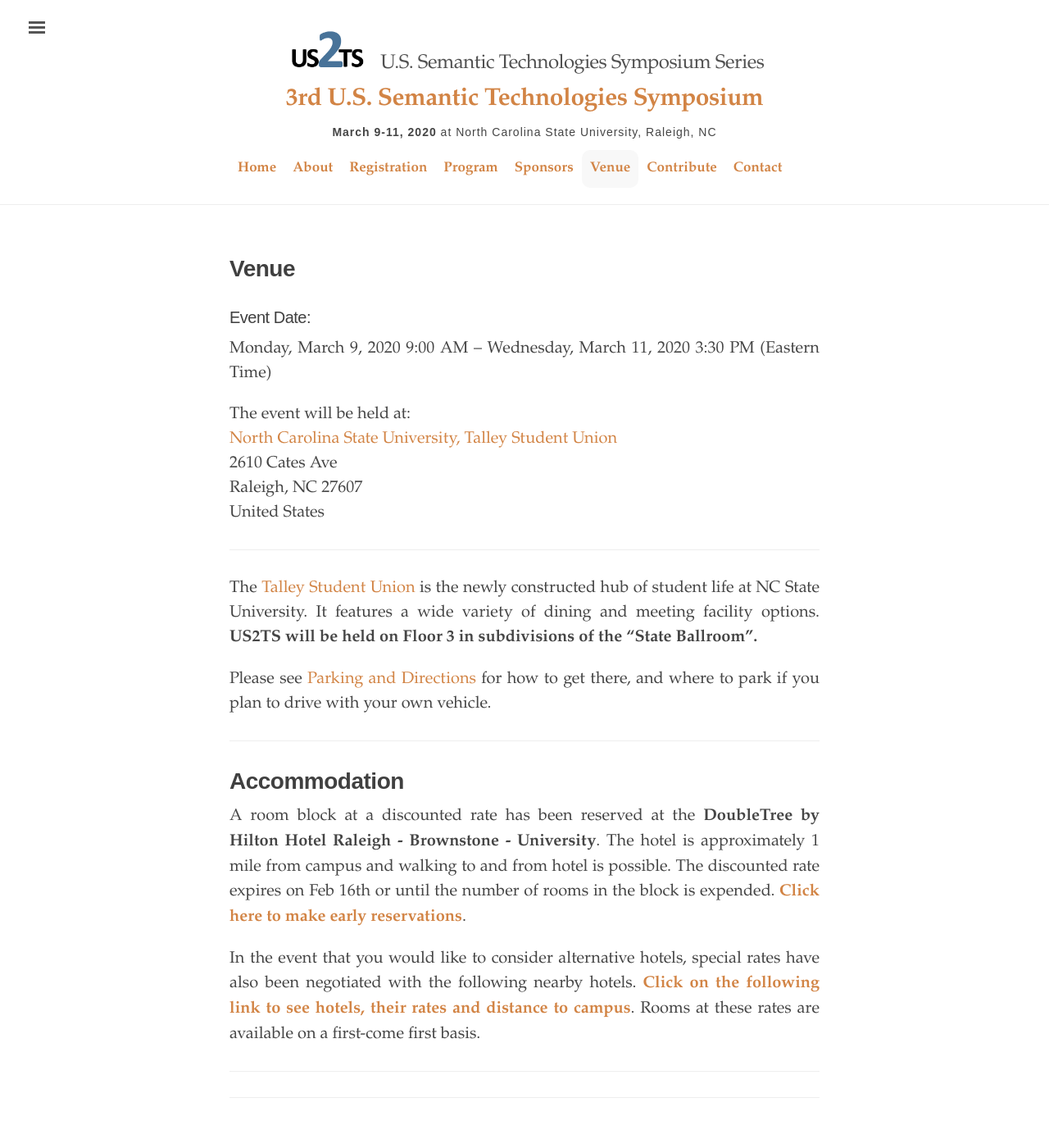
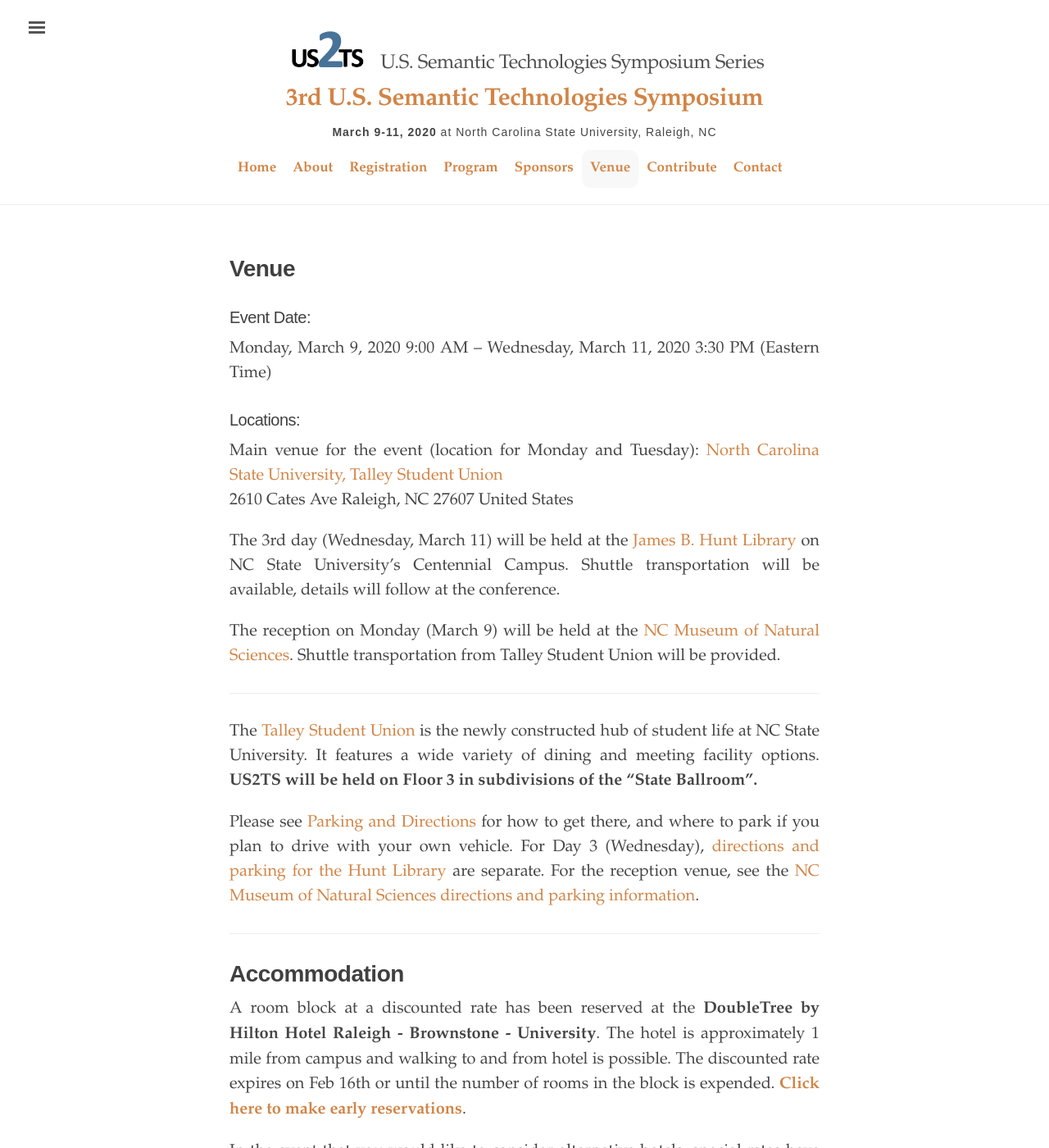
Before and after one commit to us2ts/us2ts.github.io, a Jekyll site: the page built from pages/venue.md, in a window 1280 px wide and 1400 px high. Shown: the whole window at 82% size. Built offline with Jekyll 4.4.1, drawn with Linux system fonts in a browser that asks for light colours; comment, search, counter and statistics services are not loaded.

Commit message:
Adds information about the Hunt Library and the reception venue

```diff
--- a/pages/venue.md
+++ b/pages/venue.md
@@ -13,17 +13,23 @@
 ### Event Date:
 Monday, March 9, 2020 9:00 AM -- Wednesday, March 11, 2020 3:30 PM (Eastern Time)
 
-The event will be held at:
+### Locations:
+
+Main venue for the event (location for Monday and Tuesday):
 [North Carolina State University, Talley Student Union](https://www.google.com/maps?q=2610+Cates+Ave+++Raleigh+NC+27607+US)
 2610 Cates Ave
 Raleigh, NC 27607
 United States
 
+The 3rd day (Wednesday, March 11) will be held at the [James B. Hunt Library](https://www.lib.ncsu.edu/huntlibrary) on NC State University's Centennial Campus. Shuttle transportation will be available, details will follow at the conference.
+
+The reception on Monday (March 9) will be held at the [NC Museum of Natural Sciences](https://naturalsciences.org). Shuttle transportation from Talley Student Union will be provided.
+
 ----------------------
 
 The [Talley Student Union](https://studentcenters.ncsu.edu/location/talley/) is the newly constructed hub of student life at NC State University. It features a wide variety of dining and meeting facility options. **US2TS will be held on Floor 3 in subdivisions of the "State Ballroom".**
 
-Please see [Parking and Directions](https://studentcenters.ncsu.edu/facility-information/parking-directions/) for how to get there, and where to park if you plan to drive with your own vehicle.
+Please see [Parking and Directions](https://studentcenters.ncsu.edu/facility-information/parking-directions/) for how to get there, and where to park if you plan to drive with your own vehicle. For Day 3 (Wednesday), [directions and parking for the Hunt Library](https://www.lib.ncsu.edu/huntlibrary/parking) are separate. For the reception venue, see the [NC Museum of Natural Sciences directions and parking information](https://naturalsciences.org/visit/directions-parking).
 
 ----------------------
 
```
